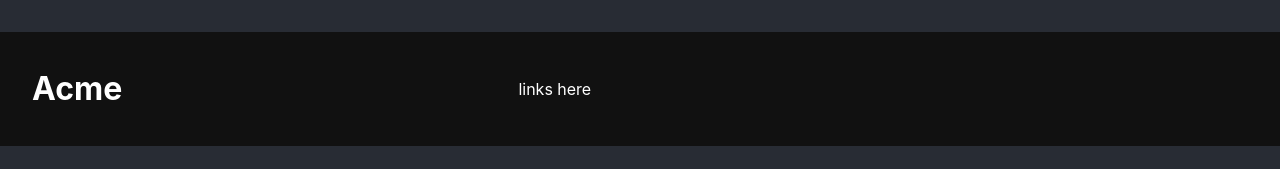
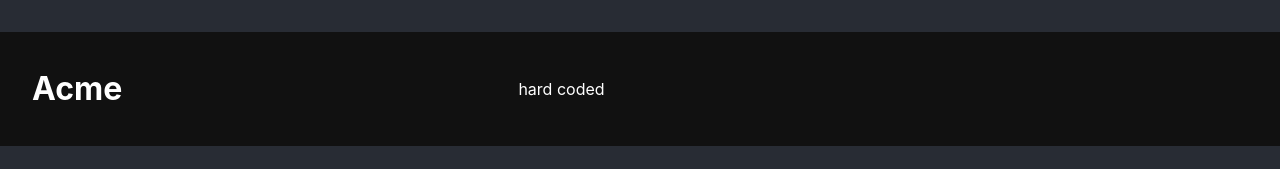
Before and after one commit to JamesLyddon/my-app, a React (Create React App) app: page / in a window 1280 px wide. Shown: the top 169 px of the page. Built offline with nearby package versions, Linux system fonts and the light colour scheme.

Commit message:
ep 03 done

```diff
--- a/src/App.js
+++ b/src/components/App/App.js
@@ -1,11 +1,11 @@
 import "./App.css";
-import Header from "./components/Header/Header";
+import Header from "../Header/Header";
 
 function App() {
   const name = "Acme";
   return (
     <div className="App">
-      <Header companyName={name} />
+      <Header companyName={name} title="hard coded" />
     </div>
   );
 }
--- a/src/components/Header/Header.js
+++ b/src/components/Header/Header.js
@@ -1,11 +1,12 @@
 import "./header.css";
 import Nav from "../Nav/Nav";
 
-export default function Header({ companyName }) {
+export default function Header(props) {
+  let title = props.title;
   return (
     <header className="masthead">
-      <h1>{companyName}</h1>
-      <Nav />
+      <h1>{props.companyName}</h1>
+      <Nav title={title}/>
     </header>
   );
 }
--- a/src/components/Nav/Nav.js
+++ b/src/components/Nav/Nav.js
@@ -1,5 +1,5 @@
 import "./nav.css";
 
-export default function Nav() {
-  return <nav>links here</nav>;
+export default function Nav(props) {
+  return <nav>{props.title}</nav>;
 }
```
Also changed, not shown: src/index.js (+5 -6 lines), notes.txt, src/components/App/App.css (renamed from src/App.css), 1 other file (tests, documents, lock files or other folders).
